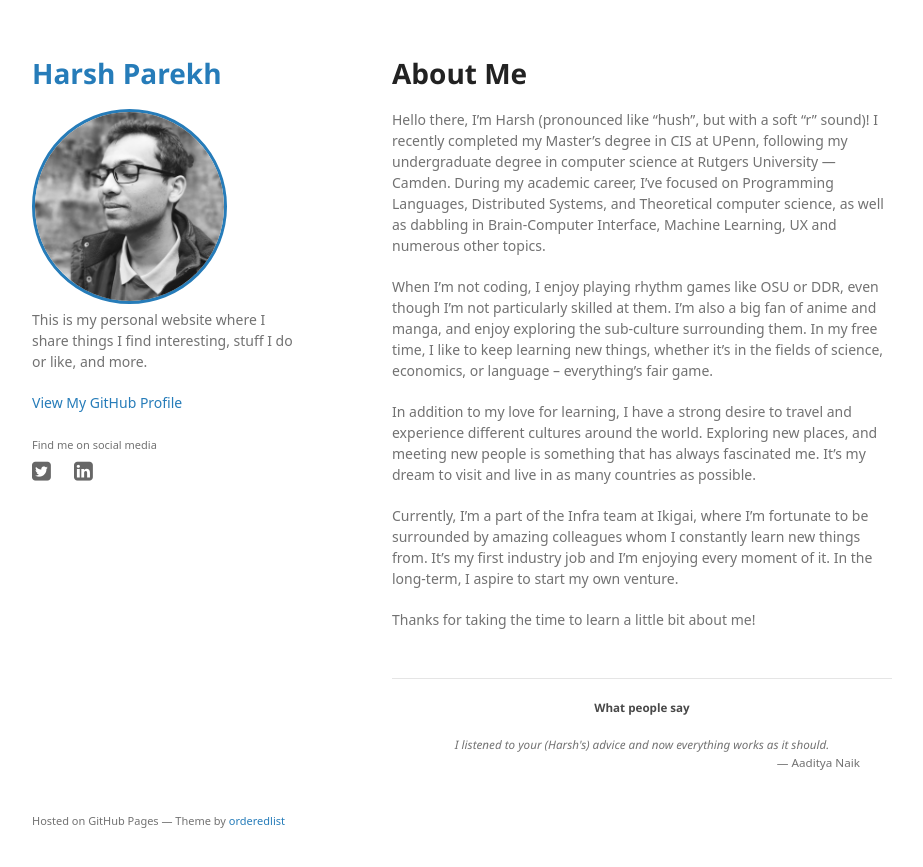
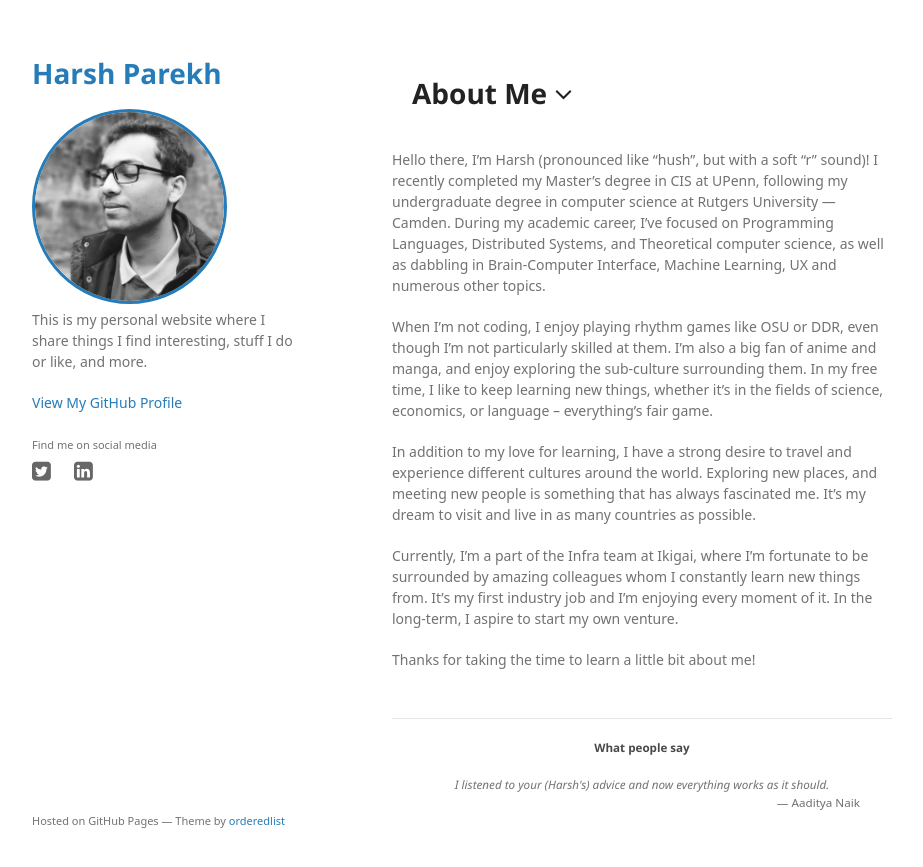
Before and after one commit to hXtreme/hxtreme.github.io, a Jekyll site: the page built from index.md, in a window 1280 px wide. Shown: the top 867 px of the page, without its empty margins (178-1101 px from the left). Built offline with Jekyll 4.4.1, drawn with Linux system fonts in a browser that asks for light colours; some web fonts are replaced; a script that is not in the unit is left out.

Commit message:
Add navbar to the webpage

```diff
--- /dev/null
+++ b/_data/navigation.yaml
@@ -0,0 +1,3 @@
+nav:
+  - title: About Me
+    url: /
--- /dev/null
+++ b/_includes/navbar.html
@@ -0,0 +1,22 @@
+<details id="nav">
+  <summary>
+    <h1>
+      {{ page.title }}
+      <span>
+        <i class="fa fa-angle-down"></i>
+      </span>
+    </h1>
+  </summary>
+  <hr>
+  <div id="nav-links">
+    {% for link in site.data.navigation.nav %}
+    {% if page.section_url != link.url %}
+    <h2>
+    <a href="{{ link.url }}" class="nav-link">
+        {{ link.title }}
+      </a>
+    </h2>
+    {% endif %}
+    {% endfor %}
+  </div>
+</details>
--- a/_layouts/default.html
+++ b/_layouts/default.html
@@ -3,4 +3,7 @@
 ---
 
 {%- include header.html -%}
-<section id="main-content">{{ content }}</section>
+<section id="main-content">
+  {%- include navbar.html -%}
+  {{ content }}
+</section>
--- a/_layouts/home.html
+++ b/_layouts/home.html
@@ -1,8 +1,6 @@
 ---
 layout: default
 ---
-
-<h1>{{ page.title }}</h1>
 
 {{content}}
 
--- a/assets/css/style.scss
+++ b/assets/css/style.scss
@@ -6,6 +6,25 @@
 .main-content {
   display: flex;
   flex-direction: column;
+}
+
+#nav {
+  margin: 0 0 20px;
+  padding: 20px 20px 0;
+}
+
+#nav[open] {
+  background-color: #f8f8f8;
+  border: 1px solid $secondary-text-color;
+  border-radius: 5px;
+}
+
+#nav > summary {
+  list-style: none;
+}
+
+#nav > summary.hover {
+  cursor: pointer;
 }
 
 #social-links {
--- a/index.md
+++ b/index.md
@@ -1,6 +1,7 @@
 ---
 layout: home
 title: "About Me"
+section_url: /
 ---
 
 Hello there, I'm Harsh (pronounced like "hush", but with a soft "r" sound)!
```
